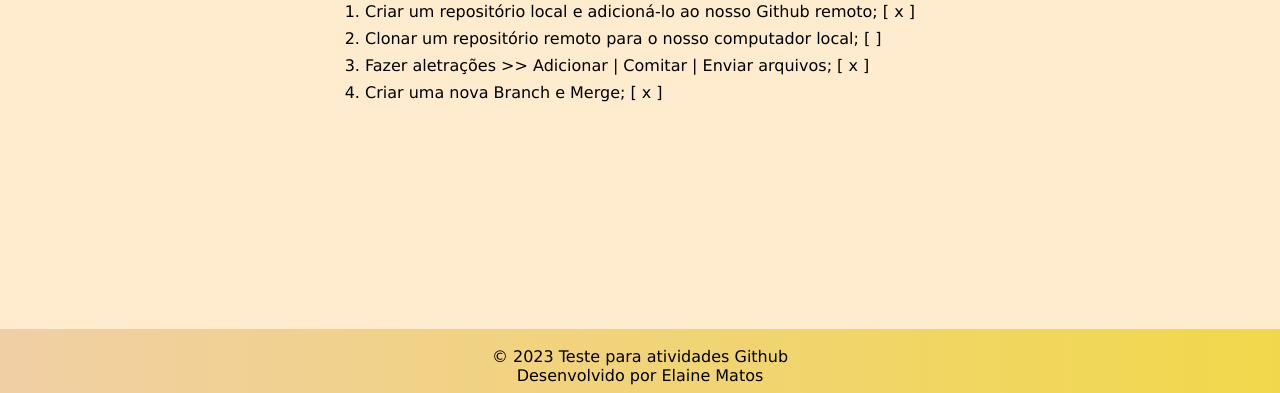
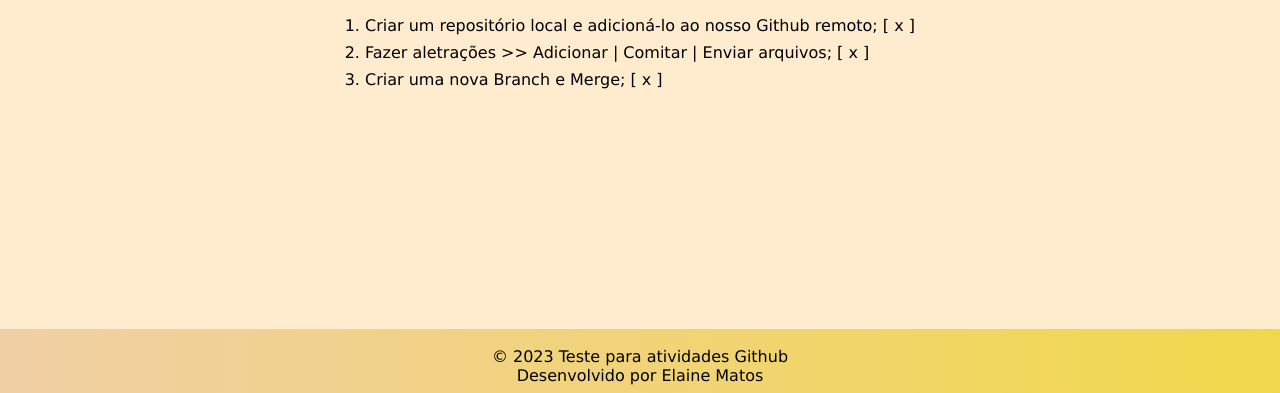
Before and after one commit to enimatos/meu-primeiro-repo-formacao-github-dio, a plain HTML site: page index.html in a window 1280 px wide. Shown: the part 407-800 px from the top of the page. Drawn offline with Linux system fonts and the light colour scheme.

Commit message:
Retirada a opção de 'clonagem de repositório' da lista no html

```diff
--- a/index.html
+++ b/index.html
@@ -15,7 +15,6 @@
         <h1>Teste para atividades Github</h1>
         <ol>
             <li>Criar um repositório local e adicioná-lo ao nosso Github remoto; [ x ]</li>
-            <li>Clonar um repositório remoto para o nosso computador local; [ ]</li>
             <li>Fazer aletrações >> Adicionar | Comitar | Enviar arquivos; [ x ]</li>
             <li>Criar uma nova Branch e Merge; [ x ]</li>
         </ol>
```
